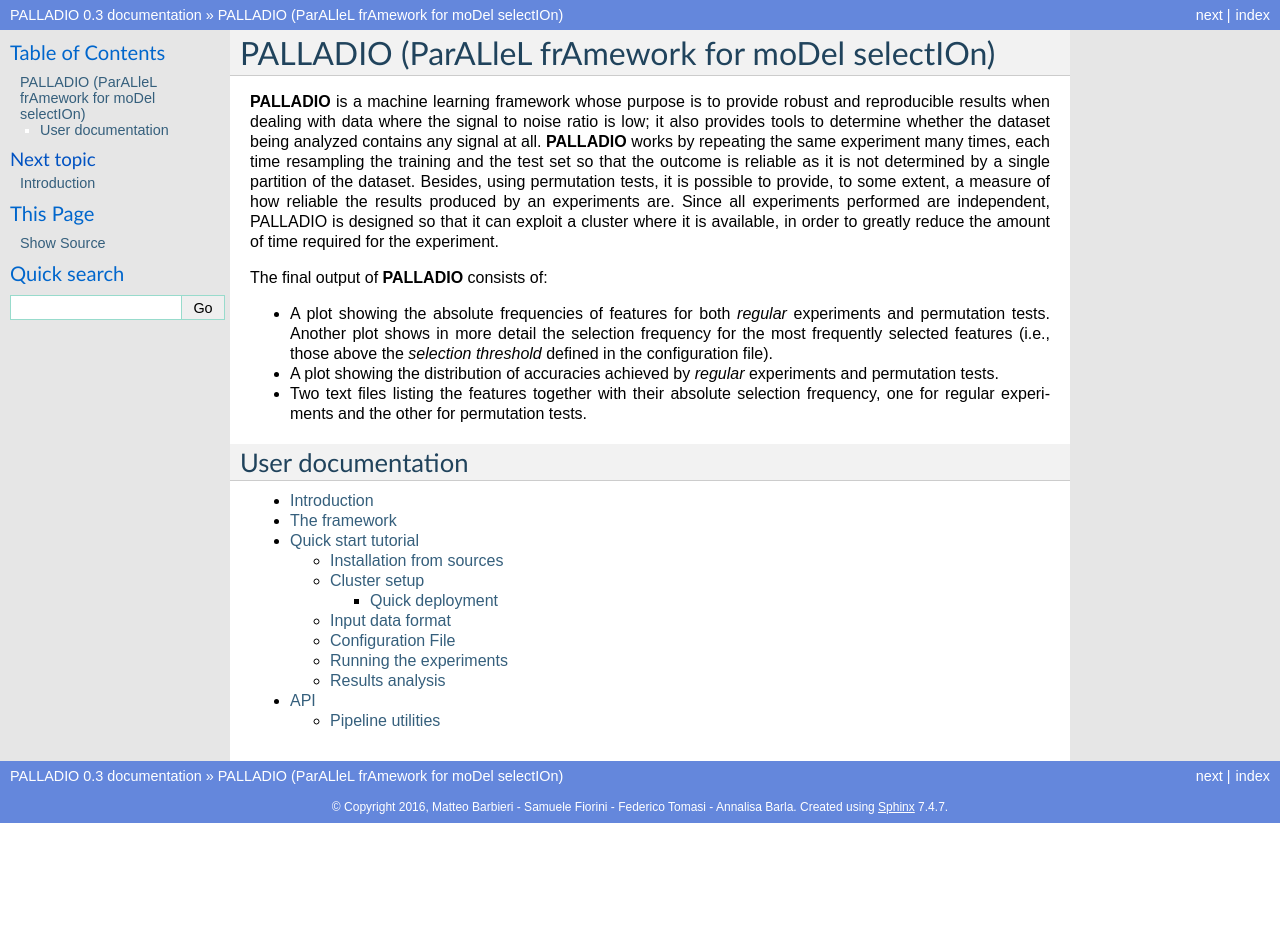
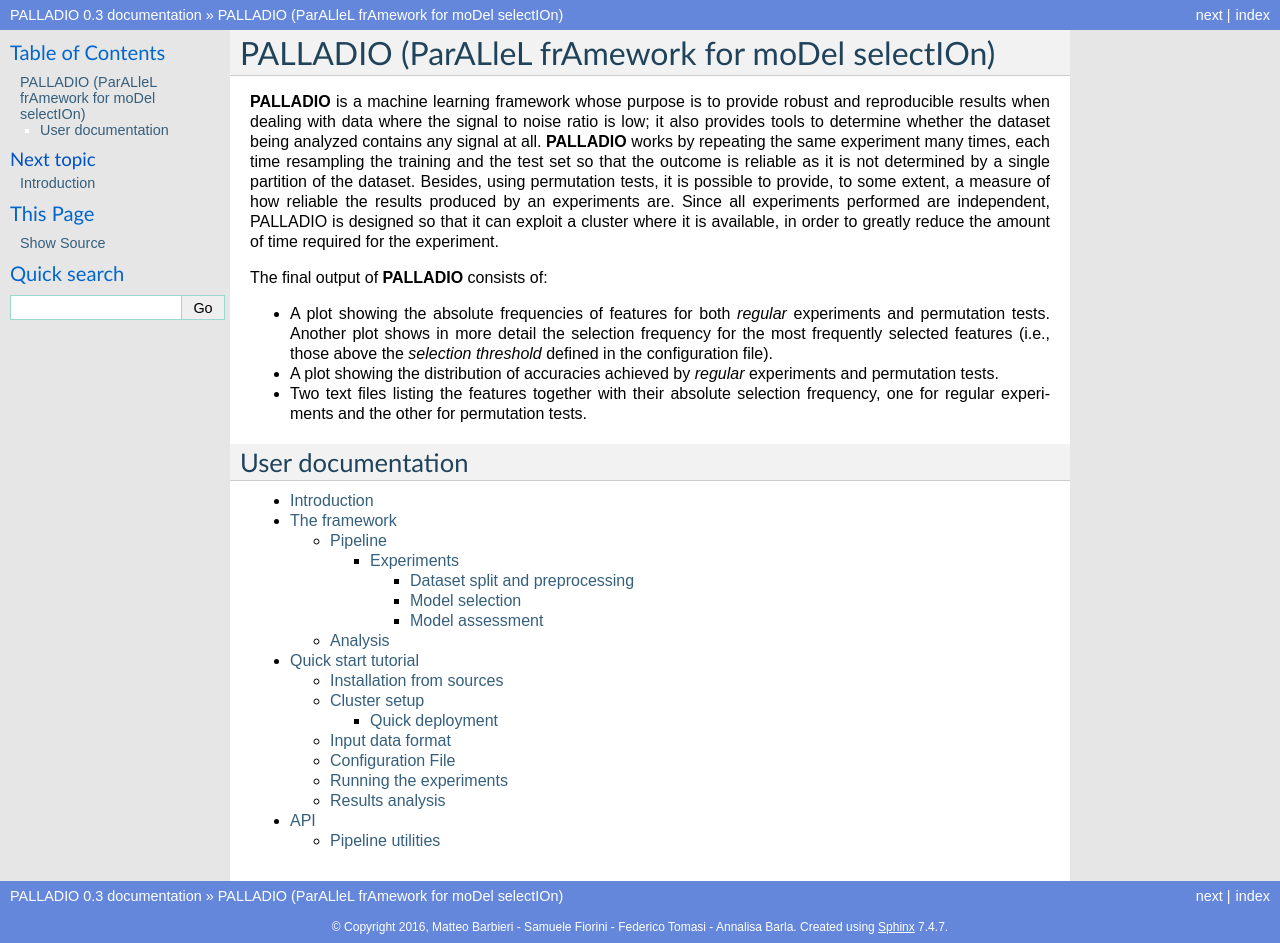
Before and after one commit to slipguru/palladio, a Sphinx documentation site: the page built from doc/source/index.rst, in a window 1280 px wide. Built offline with Sphinx 7.4.7, drawn with Linux system fonts in a browser that asks for light colours; pages that are not in the unit, such as notebooks, are missing from menus; before the commit the page ends 900 px from its top, so only the background shows below that; some of the changed lines change nothing that is shown.

Commit message:
Added experiment stages diagram

```diff
--- a/doc/source/framework.rst
+++ b/doc/source/framework.rst
@@ -10,6 +10,43 @@
 
 For the time being, we will only consider a specific instance of the latter case, where the number of classes is two: this is commonly referred to as *binary classification* scenario.
 
-As previously explained, the core idea behind **PALLADIO** is to return, together with a list of significant features, not just a single value as an estimate for the prediction accuracy which can be achieved, but a distribution, so that it can be compared with the distribution obtained from experiments when the function is learned from data where the labels have been randomly shuffled (see :numref:`introduction`).
+As previously explained, the core idea behind **PALLADIO** is to return, together with a list of significant features, not just a single value as an estimate for the prediction accuracy which can be achieved, but a distribution, so that it can be compared with the distribution obtained from experiments when the function is learned from data where the labels have been randomly shuffled (see :ref:`introduction`).
 
-.. _experiments:
+.. _pipeline:
+
+Pipeline
+----------------
+
+Once the main script has been launched, the configuration file is read in order to retrieve all required information to run the experiments. These include:
+
+* The location of **data** and **labels** files.
+* Experiment design parameters, such as the total number of experiments and the ratio of samples to be used for testing in each experiment.
+* Parameters specific to the chosen machine learning algorithm: for instance, for the :math:`\ell_1 \ell_2` regularized algorithm, the range for the :math:`\tau` and :math:`\lambda` parameters.
+
+Then, experiments are distributed among the machines of the cluster; each machine will be assigned roughly the same number of jobs in order to balance the load.
+
+Experiments
+^^^^^^^^^^^^
+
+Each experiment is divided in several stages, as shown in :numref:`experiment-stages`:
+
+.. figure:: experiment_stages.pdf
+   :scale: 80 %
+   :align: center
+   :alt: broken link
+   :name: experiment-stages
+
+   The stages each experiment goes through.
+
+
+Dataset split and preprocessing
+""""""""""""""""""""""""""""""""
+
+Model selection
+""""""""""""""""
+
+Model assessment
+""""""""""""""""
+
+Analysis
+-----------------
```
Also changed, not shown: 2 other files.
